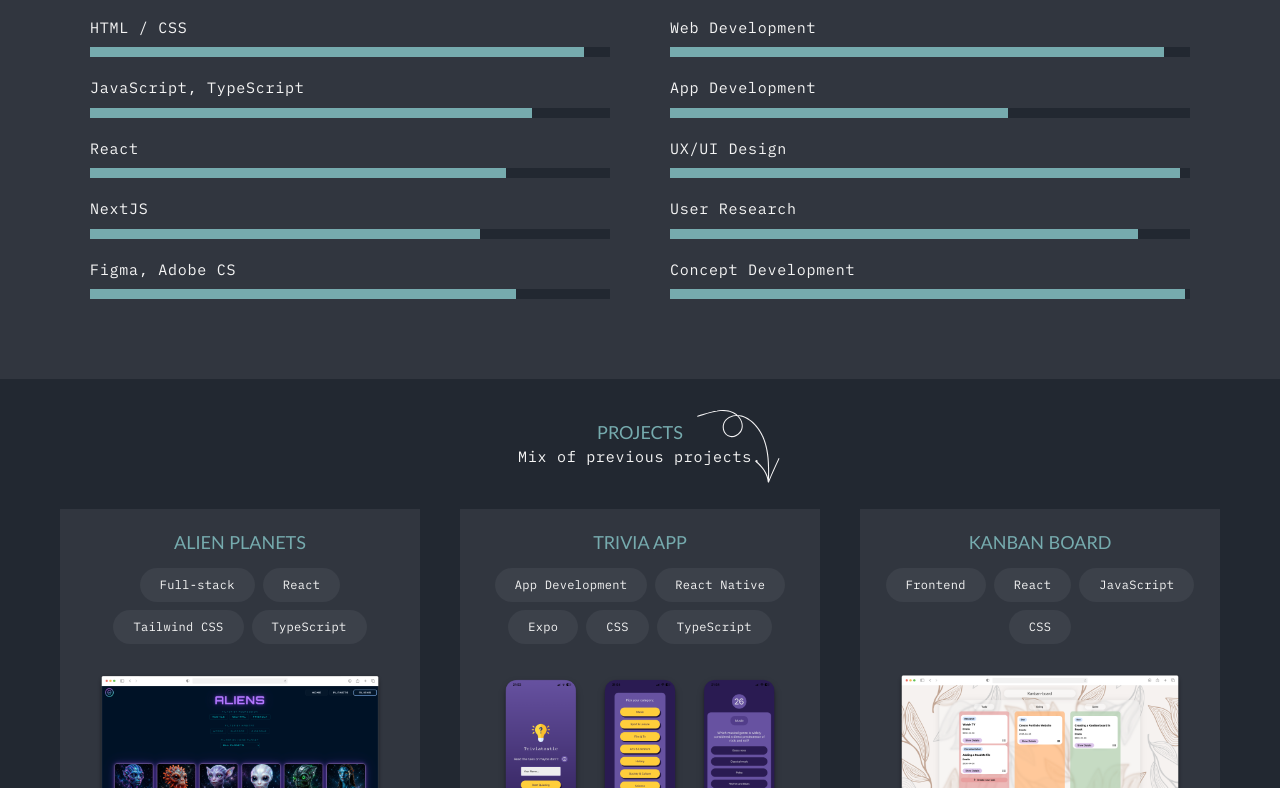
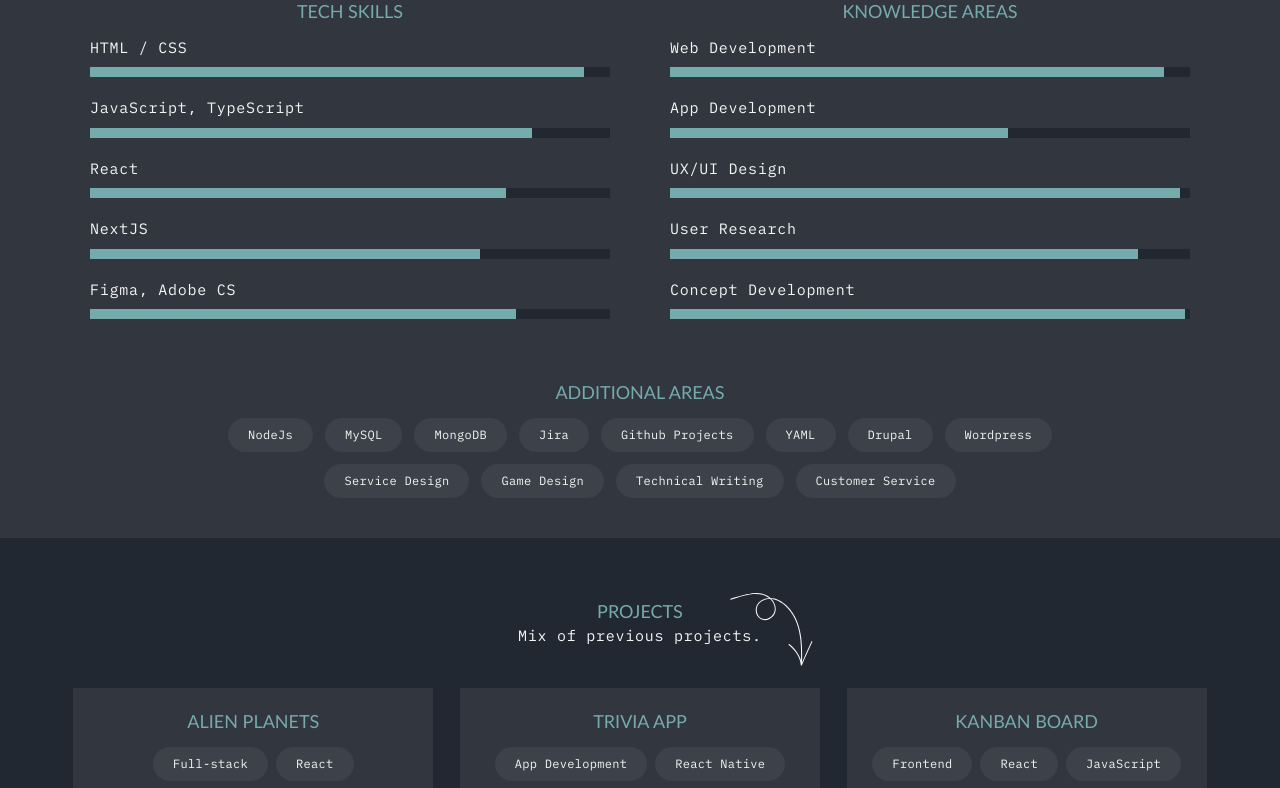
Before and after one commit to EmelieVilor/Portfolio-NextJs, a Next.js app: page / in a window 1280 px wide. Shown: the part 632-1420 px from the top of the page. Built offline with nearby package versions, Linux system fonts and the light colour scheme.

Commit message:
more changes

```diff
--- a/app/contact/page.tsx
+++ b/app/contact/page.tsx
@@ -3,32 +3,32 @@ import Image from "next/image";
 
 export default function Contact() {
   return (
-    <div className="relative">
-                <img
-          src="/images/svg/Pil.svg"
-          alt="favicon"
-          className="object-contain h-[90px] w-[90px] absolute top-30 right-55 rotate-10"
-        />
-    <div className="Contact flex justify-center gap-10 h-screen items-center">
-      <div>
-      <Image style={{ borderRadius: "59% 41% 64% 36% / 52% 47% 53% 48% " }}
+    <div className="Contact flex justify-center gap-10 h-screen items-center relative">
+      <Image
+        priority
+        style={{ borderRadius: "59% 41% 64% 36% / 52% 47% 53% 48% " }}
         width={350}
         height={350}
         className="object-contain"
         src="/images/profilepictures/bild4_svartvit.jpg"
         alt="Emelie_contact_picture"
       />
-      </div>
       <div>
+        <div className="relative inline-block">
+          <img
+            src="/images/svg/Pil.svg"
+            alt="favicon"
+            className="object-contain h-[90px] w-[90px] absolute -top-[2] -right-[4vw] rotate-10"
+          />
           <h2>Let's work together!</h2>
           <h2>Get in touch using the form below.</h2>
+        </div>
         <EmailForm />
-      </div>
       </div>
       <img
         src="/images/svg/Penna.svg"
         alt="favicon"
-              className="object-contain h-[150px] w-[150px] absolute right-50 -bottom-5 sway"
+        className="object-contain h-[150px] w-[150px] absolute right-[14vw] -bottom-[2vh] sway"
       />
     </div>
   );
--- a/app/globals.css
+++ b/app/globals.css
@@ -79,6 +79,14 @@ html, body{
 }
 
 .sway {
-  animation: sway 2s ease-in-out infinite;
+  animation: sway 2s ease-out infinite;
+}
+
+@keyframes skills {
+   from { width:0 }
+}
+
+.skills{
+  animation: skills 2s ease-in-out forwards;
 }
 }
--- a/components/layout/Header.tsx
+++ b/components/layout/Header.tsx
@@ -6,20 +6,23 @@ import {
 
 export default function Header() {
   return (
-    <div className="relative">
+    <div className="Header p-10 flex gap-10 items-center justify-center relative">
+      <div className="relative inline-block">
         <img
           src="/images/svg/Streck2.svg"
           alt="favicon"
-        className="object-contain h-[70px] w-[70px] absolute left-60 top-8 rotate-300"
+          className="object-contain h-[70px] w-[70px] absolute -left-[2vw] -top-[2vh] rotate-300"
         />
-    <div className="Header p-10 flex gap-10 items-center justify-center">
         <Image
+        priority
           style={{ borderRadius: "43% 57% 32% 68% / 50% 60% 40% 50%" }}
           width={350}
           height={350}
           src="/images/profilepictures/4.jpg"
           alt="Emelie_profile_picture"
+
         />
+      </div>
       <div className="flex flex-col gap-2">
         <h1 className="-mb-4">Emelie Vilör</h1>
         <h2 className="text-[19px]">Frontend developer & UX designer</h2>
@@ -30,7 +33,8 @@ export default function Header() {
         <div className="flex gap-5 mt-4">
           <a
             className="flex gap-3 w-55 items-center justify-center bg-dark uppercase text-xs tracking-widest font-sans py-3 px-5 border-2 border-accent hover:bg-accent hover:text-dark transition-all"
-            href="/documents/EmelieVilor_2026_eng.pdf" download="Emelie_2026_CV.pdf"
+            href="/documents/EmelieVilor_2026_eng.pdf"
+            download="Emelie_2026_CV.pdf"
           >
             Download my CV <ArrowDownOnSquareIcon className="w-4 h-4" />
           </a>
@@ -42,11 +46,10 @@ export default function Header() {
           </a>
         </div>
       </div>
-    </div>
       <img
         src="/images/svg/Hand.svg"
         alt="favicon"
-          className="object-contain h-[350px] w-[350px] absolute -bottom-18 -right-5 sway"
+        className="object-contain h-[350px] w-[350px] absolute -bottom-[7vh] -right-[2vw] sway overflow-hidden"
       />
     </div>
   );
--- a/components/layout/Navbar.tsx
+++ b/components/layout/Navbar.tsx
@@ -7,7 +7,7 @@ export default function Navbar() {
         <img
           src="/images/svg/Logga.svg"
           alt="favicon"
-          className="object-contain h-[75px] w-[75px]"
+          className="object-contain h-[75px] w-[75px] hover:rotate-3 transition-all"
         />
       </Link>
 
--- a/components/ui/ProjectCard.tsx
+++ b/components/ui/ProjectCard.tsx
@@ -20,6 +20,7 @@ export default function ProjectCard({ project, onClick }: { project: Project; on
         height={300}
         src={project.img}
         alt="Emelie_profile_picture"
+        style={{ height: "auto" }}
       />
       <div className="flex flex-col gap-3">
         <Link
--- a/components/ui/Projects.tsx
+++ b/components/ui/Projects.tsx
@@ -11,15 +11,16 @@ export default function Projects() {
   const [modalProject, setModalProject] = useState<Project | null>(null);
 
   return (
-    <div className="relative">
-      <img
+      <div className="Projects text-center p-15 bg-dark -mb-40 pb-30">
+        <div className="relative inline-block">
+                <img
         src="/images/svg/Pil.svg"
         alt="favicon"
-        className="object-contain h-[80px] w-[80px] absolute top-7 right-125 rotate-350"
+        className="object-contain h-[80px] w-[80px] absolute -top-[1vh] -right-[4vw] rotate-350"
       />
-      <div className="Projects p-10 bg-dark -mb-40 pb-30">
         <h2 className="text-center">Projects</h2>
         <h3 className="text-center mb-10">Mix of previous projects.</h3>
+        </div>
         <div className="grid grid-cols-3 gap-x-0 gap-y-10 justify-center items-stretch place-items-center mx-auto">
           {projects.map((project) => (
             <ProjectCard
@@ -30,7 +31,7 @@ export default function Projects() {
           ))}
         </div>
         {modalProject && (
-          <div className="flex justify-center items-center fixed inset-0 z-50 bg-black/60 backdrop-blur-xs">
+          <div className="flex justify-center items-start fixed inset-0 z-50 bg-black/60 backdrop-blur-xs overflow-y-auto py-10">
             <ProjectModal
               project={modalProject}
               onClose={() => setModalProject(null)}
@@ -38,6 +39,5 @@ export default function Projects() {
           </div>
         )}
       </div>
-    </div>
   );
 }
--- a/components/ui/Skills.tsx
+++ b/components/ui/Skills.tsx
@@ -1,36 +1,32 @@
 export default function Skills() {
   return (
     <div
-      className="Skills bg-lighter pt-40 flex gap-15 justify-center w-screen pb-20"
+      className="Skills bg-lighter pt-45 pb-10 flex flex-col gap-10"
       style={{ clipPath: "polygon(0 25%, 100% 0, 100% 100%, 0 100%)" }}
     >
+      <div className="flex gap-15 justify-center w-screen">
         <div className="TechSkills">
           <h2 className="text-center">Tech Skills</h2>
           <div className="Lines flex flex-col gap-2 w-130">
             <h3 className="mt-3">HTML / CSS</h3>
-          <div className="line bg-dark h-2.5 w-full">
-            <div className="progress bg-accent h-2.5 w-[95%]">
-            </div>
+            <div className="line bg-dark h-2.5">
+              <div className="progress bg-accent h-2.5 w-[95%] skills"></div>
             </div>
             <h3 className="mt-3">JavaScript, TypeScript</h3>
-          <div className="line bg-dark h-2.5 w-full">
-            <div className="progress bg-accent h-2.5 w-[85%]">
-            </div>
+            <div className="line bg-dark h-2.5">
+              <div className="progress bg-accent h-2.5 w-[85%] skills"></div>
             </div>
             <h3 className="mt-3">React</h3>
-          <div className="line bg-dark h-2.5 w-full">
-            <div className="progress bg-accent h-2.5 w-[80%]">
-            </div>
+            <div className="line bg-dark h-2.5">
+              <div className="progress bg-accent h-2.5 w-[80%] skills"></div>
             </div>
             <h3 className="mt-3">NextJS</h3>
-          <div className="line bg-dark h-2.5 w-full">
-            <div className="progress bg-accent h-2.5 w-[75%]">
-            </div>
+            <div className="line bg-dark h-2.5">
+              <div className="progress bg-accent h-2.5 w-[75%] skills"></div>
             </div>
             <h3 className="mt-3">Figma, Adobe CS</h3>
-          <div className="line bg-dark h-2.5 w-full">
-            <div className="progress bg-accent h-2.5 w-[82%]">
-            </div>
+            <div className="line bg-dark h-2.5">
+              <div className="progress bg-accent h-2.5 w-[82%] skills"></div>
             </div>
           </div>
         </div>
@@ -39,28 +35,69 @@ export default function Skills() {
           <div className="Lines flex flex-col gap-2">
             <h3 className="mt-3">Web Development</h3>
             <div className="line bg-dark h-2.5 w-130">
-            <div className="progress bg-accent h-2.5 w-[95%]">
+              <div className="progress bg-accent h-2.5 w-[95%] skills"></div>
+            </div>
+            <h3 className="mt-3">App Development</h3>
+            <div className="line bg-dark h-2.5">
+              <div className="progress bg-accent h-2.5 w-[65%] skills"></div>
+            </div>
+            <h3 className="mt-3">UX/UI Design</h3>
+            <div className="line bg-dark h-2.5">
+              <div className="progress bg-accent h-2.5 w-[98%] skills"></div>
+            </div>
+            <h3 className="mt-3"> User Research</h3>
+            <div className="line bg-dark h-2.5">
+              <div className="progress bg-accent h-2.5 w-[90%] skills"></div>
+            </div>
+            <h3 className="mt-3"> Concept Development</h3>
+            <div className="line bg-dark h-2.5">
+              <div className="progress bg-accent h-2.5 w-[99%] skills"></div>
             </div>
           </div>
-          <h3 className="mt-3">App Development</h3>
-          <div className="line bg-dark h-2.5 w-full">
-            <div className="progress bg-accent h-2.5 w-[65%]">
         </div>
       </div>
-          <h3 className="mt-3">UX/UI Design</h3>
-          <div className="line bg-dark h-2.5 w-full">
-            <div className="progress bg-accent h-2.5 w-[98%]">
+      <div className="text-center">
+        <h2 className="mb-3 mt-5">Additional Areas</h2>
+        <div className="flex flex-col items-center gap-3">
+          <div className="flex gap-3">
+          <p className="tags bg-tags py-2 px-5 rounded-3xl text-[12px]">
+            NodeJs
+          </p>
+          <p className="tags bg-tags py-2 px-5 rounded-3xl text-[12px]">
+            MySQL
+          </p>
+          <p className="tags bg-tags py-2 px-5 rounded-3xl text-[12px]">
+            MongoDB
+          </p>
+          <p className="tags bg-tags py-2 px-5 rounded-3xl text-[12px]">
+            Jira
+          </p>
+          <p className="tags bg-tags py-2 px-5 rounded-3xl text-[12px]">
+            Github Projects
+          </p>
+          <p className="tags bg-tags py-2 px-5 rounded-3xl text-[12px]">
+            YAML
+          </p>
+          <p className="tags bg-tags py-2 px-5 rounded-3xl text-[12px]">
+            Drupal
+          </p>
+          <p className="tags bg-tags py-2 px-5 rounded-3xl text-[12px]">
+            Wordpress
+          </p>
           </div>
-          </div>
-          <h3 className="mt-3"> User Research</h3>
-          <div className="line bg-dark h-2.5 w-full">
-            <div className="progress bg-accent h-2.5 w-[90%]">
-            </div>
-          </div>
-          <h3 className="mt-3"> Concept Development</h3>
-          <div className="line bg-dark h-2.5 w-full">
-            <div className="progress bg-accent h-2.5 w-[99%]">
-            </div>
+          <div className="flex gap-3">
+          <p className="tags bg-tags py-2 px-5 rounded-3xl text-[12px]">
+            Service Design
+          </p>
+          <p className="tags bg-tags py-2 px-5 rounded-3xl text-[12px]">
+            Game Design
+          </p>
+          <p className="tags bg-tags py-2 px-5 rounded-3xl text-[12px]">
+            Technical Writing
+          </p>
+          <p className="tags bg-tags py-2 px-5 rounded-3xl text-[12px]">
+            Customer Service
+          </p>
           </div>
         </div>
       </div>
```
Also changed, not shown: app/about/page.tsx (+12 -17 lines), app/icon.svg (added), public/images/favicon.png (deleted). Lines whose indentation alone changed are shown as unchanged.
